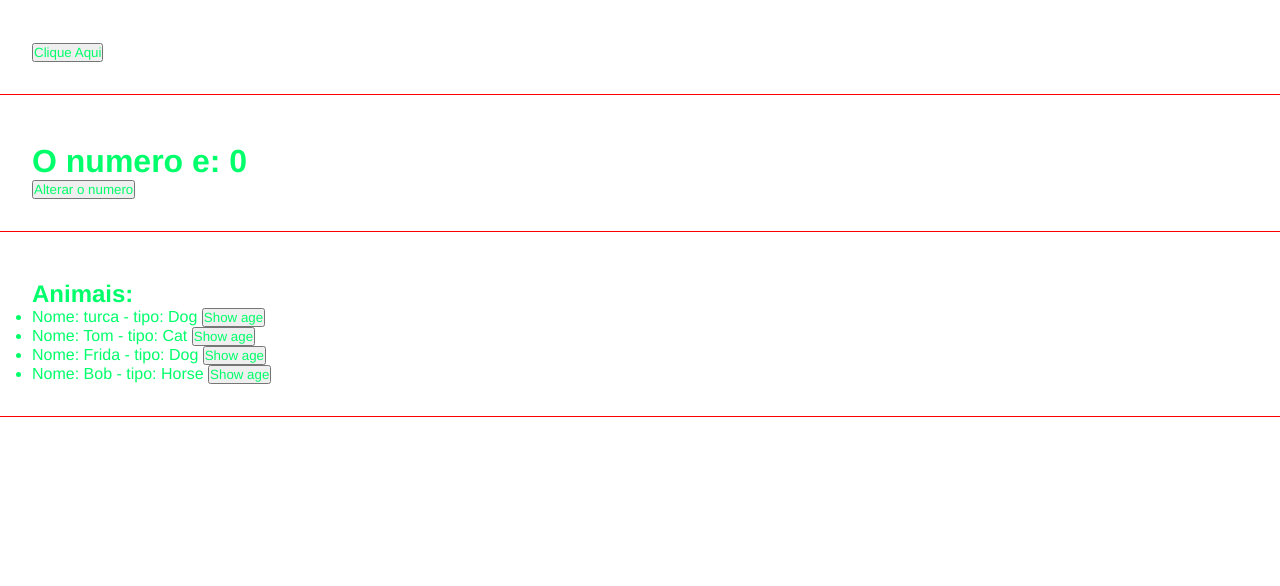
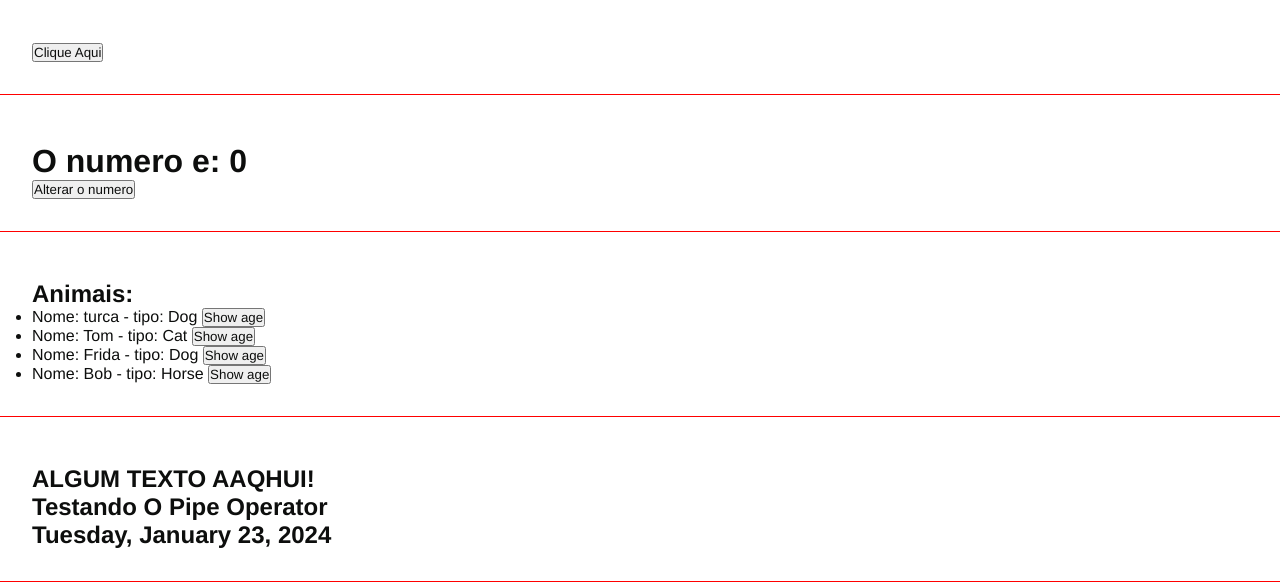
Before and after one commit to alvimlopz/CursoAngular, an Angular app: page / in a window 1280 px wide. Shown: the part 584-1170 px from the top of the page. Built offline with nearby package versions, Linux system fonts and the light colour scheme.

Commit message:
Pipe operators do angular

```diff
--- a/src/app/app.component.html
+++ b/src/app/app.component.html
@@ -6,3 +6,4 @@
 <app-eventos></app-eventos>
 <app-emitter></app-emitter>
 <app-list-render></app-list-render>
+<app-pipes></app-pipes>
--- a/src/app/app.module.ts
+++ b/src/app/app.module.ts
@@ -11,6 +11,7 @@
 import { EmitterComponent } from './components/emitter/emitter.component';
 import { ChangeNumberComponent } from './components/change-number/change-number.component';
 import { ListRenderComponent } from './components/list-render/list-render.component';
+import { PipesComponent } from './components/pipes/pipes.component';
 
 @NgModule({
   declarations: [
@@ -22,7 +23,8 @@
     EventosComponent,
     EmitterComponent,
     ChangeNumberComponent,
-    ListRenderComponent
+    ListRenderComponent,
+    PipesComponent
   ],
   imports: [
     BrowserModule,
--- /dev/null
+++ b/src/app/components/pipes/pipes.component.html
@@ -0,0 +1,5 @@
+<div class="class">
+    <h2>{{ "Algum texto aaqhui! " | uppercase }}</h2>
+    <h2>{{ someText | titlecase }}</h2>
+    <h2>{{ today | date: "fullDate" }}</h2>
+</div>
--- /dev/null
+++ b/src/app/components/pipes/pipes.component.ts
@@ -0,0 +1,13 @@
+import { Component } from '@angular/core';
+
+@Component({
+  selector: 'app-pipes',
+  templateUrl: './pipes.component.html',
+  styleUrl: './pipes.component.css'
+})
+export class PipesComponent {
+
+  someText = "TESTANDO O PIPE OPERATOR";
+  today = new Date();
+
+}
--- a/src/styles.css
+++ b/src/styles.css
@@ -2,7 +2,7 @@
     margin: 0;
     padding: 0;
     font-family: Helvetica;
-    color: rgb(0, 255, 106);
+    color: rgb(13, 14, 13);
 }
 
 body {
```
Also changed, not shown: src/app/components/pipes/pipes.component.css (added), 1 other file (tests, documents, lock files or other folders).
